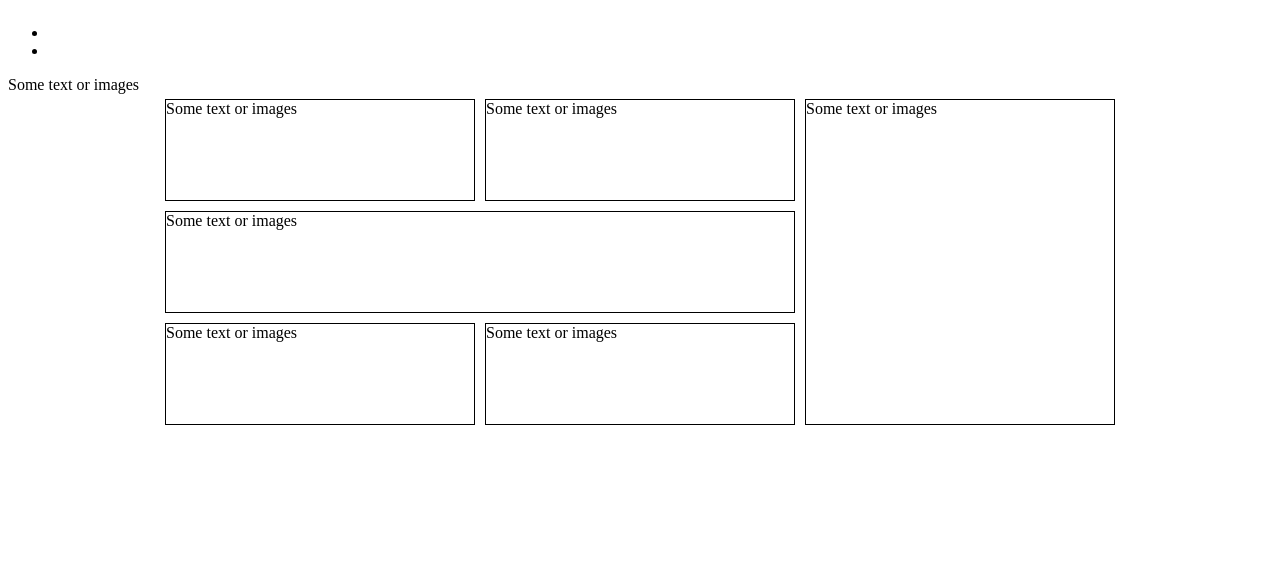
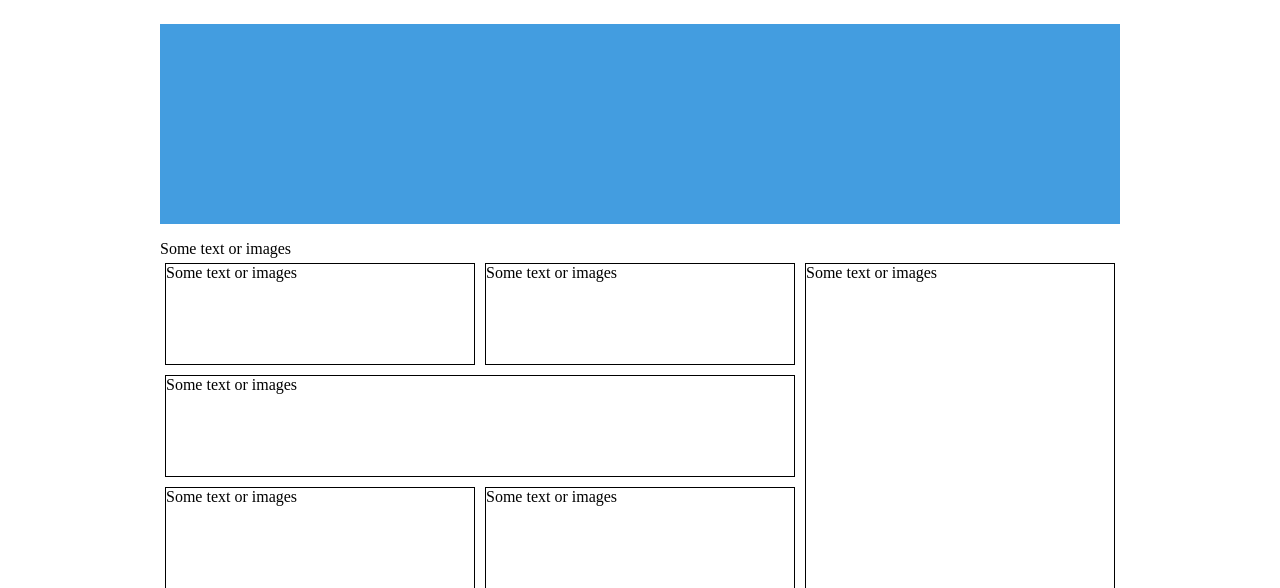
Before and after one commit to Ser-Iojik/HomeWork-Ifmo-Web-Dev, a PHP site: page / in a window 1280 px wide. Shown: the top 588 px of the page. Run offline with PHP 8.4, Linux system fonts and the light colour scheme.

Commit message:
Update style.css

```diff
--- a/Lesson-5/css/style.css
+++ b/Lesson-5/css/style.css
@@ -20,3 +20,26 @@ p {
     height: 324px;
     margin: 5px;
 }
+
+.slider__position {
+    max-width: 960px;
+    margin: 0 auto;
+}
+
+.slider {
+    background-color: #439DE0;
+    height: 200px;
+}
+
+li {
+    list-style-type: none;
+    display: inline;
+}
+
+ul.slider li {
+    display: none;
+}
+
+ul.slider li.active {
+    display: block;
+}
```
